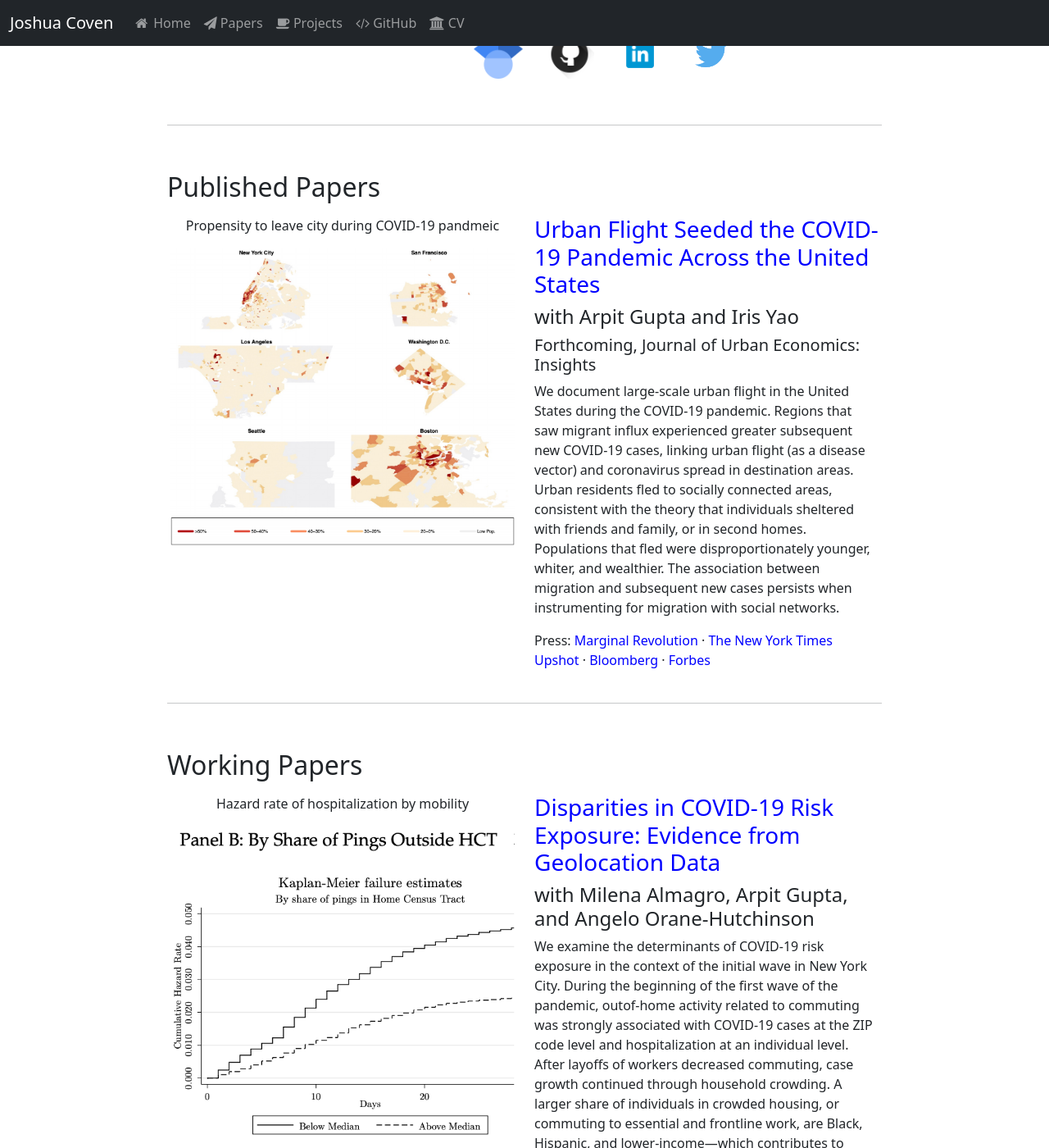
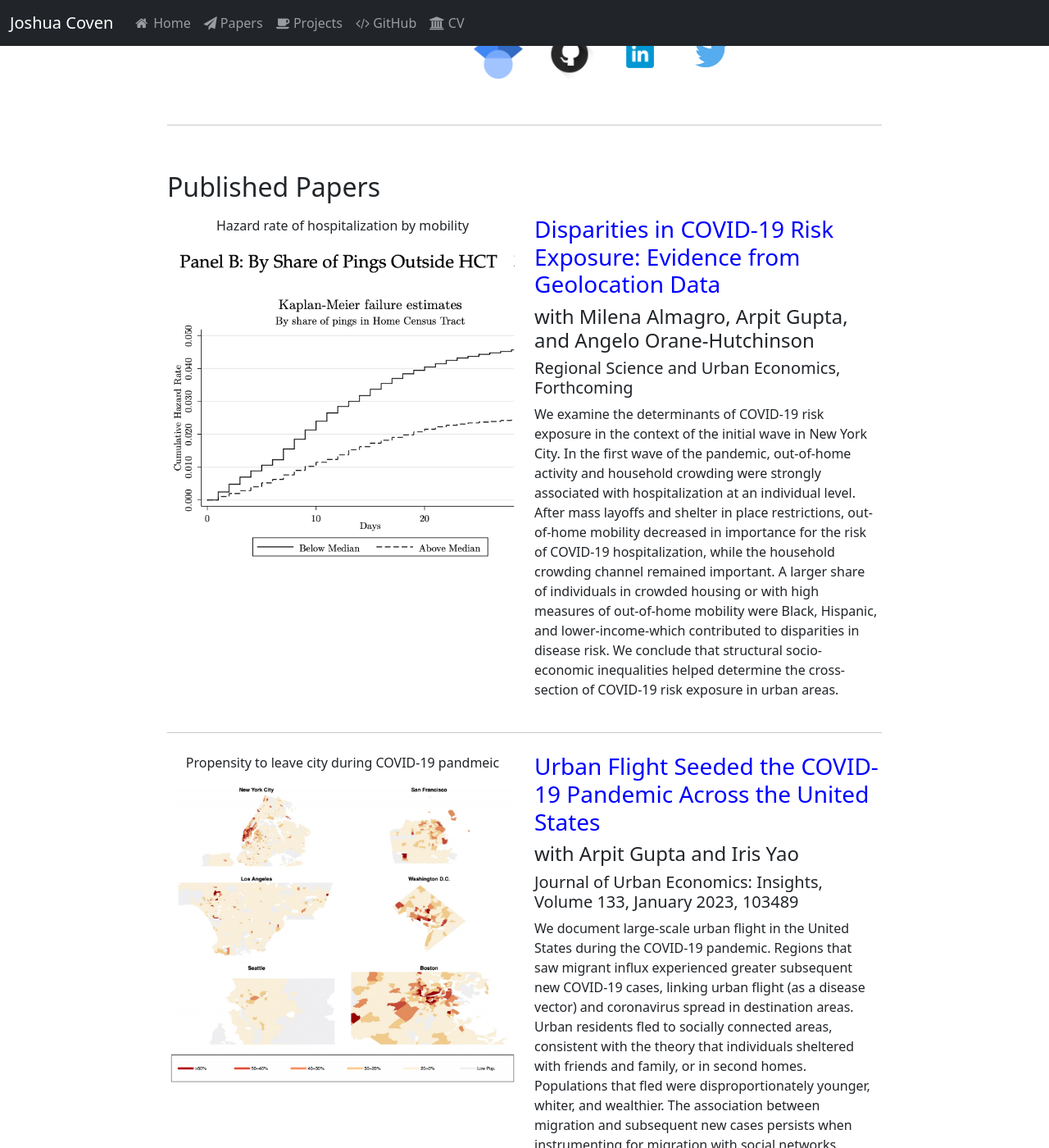
Before and after one commit to joshuacoven/joshuacoven.github.io, a Jekyll site: the page built from _pages/home.md, in a window 1280 px wide and 1400 px high, scrolled down 314 px. Shown: the whole window at 82% size. Built offline with Jekyll 4.4.1, drawn with Linux system fonts in a browser that asks for light colours; some of the changed text lies outside the part shown.

Commit message:
updated website

```diff
--- a/_pages/home.md
+++ b/_pages/home.md
@@ -10,7 +10,7 @@ permalink: /
     </div>
         <div class="col-5">
             <center><h1>Joshua Coven</h1></center>
-            <p>I am a PhD student in Finance at the NYU Stern School of Business. I am interested in cities, housing, household finance, and industrial organization.</p>
+            <p>I am a PhD student in Finance at the NYU Stern School of Business. I am interested in real estate, urban economics, household finance, industrial organization.</p>
             <br>
             <div class="column_three">
                 <div class = "logo">
@@ -40,53 +40,49 @@ permalink: /
 <hr>
 <br>
 <h2>Published Papers</h2>
-
+<div class = "row">
+    <div class = "col-6">
+     <center><p>Hazard rate of hospitalization by mobility</p></center>
+        <a href = "https://www.sciencedirect.com/science/article/pii/S0166046223000686">
+            <img src="/images/survival.png"/>
+        </a>
+    </div>
+    <div class = "col-6">
+        <h3>
+            <a href = "https://www.sciencedirect.com/science/article/pii/S0166046223000686" style = "color: blue">
+            Disparities in COVID-19 Risk Exposure: Evidence from Geolocation Data
+            </a>
+        </h3>
+        <h4>with Milena Almagro, Arpit Gupta, and Angelo Orane-Hutchinson</h4>
+        <h5>Regional Science and Urban Economics, Forthcoming</h5>
+       <p>We examine the determinants of COVID-19 risk exposure in the context of the initial wave in New York City. In the first wave of the pandemic, out-of-home activity and household crowding were strongly associated with hospitalization at an individual level. After mass layoffs and shelter in place restrictions, out-of-home mobility decreased in importance for the risk of COVID-19 hospitalization, while the household crowding channel remained important. A larger share of individuals in crowded housing or with high measures of out-of-home mobility were Black, Hispanic, and lower-income-which contributed to disparities in disease risk. We conclude that structural socio-economic inequalities helped determine the cross-section of COVID-19 risk exposure in urban areas.</p>
+    </div>
+</div>
+<hr>
 <div class = "row">
     <div class = "col-6">
     <center><p>Propensity to leave city during COVID-19 pandmeic</p></center>
-        <a href = "https://www.sciencedirect.com/science/article/pii/S0094119022000663?via%3Dihub#!">
+        <a href = "https://www.sciencedirect.com/science/article/pii/S0094119022000663">
             <img src="/images/city_fleeing.png"/>
         </a>
     </div>
     <div class = "col-6">
         <h3>
-            <a href = "https://www.sciencedirect.com/science/article/pii/S0094119022000663?via%3Dihub#!" style = "color: blue">
+            <a href = "https://www.sciencedirect.com/science/article/pii/S0094119022000663" style = "color: blue">
             Urban Flight Seeded the COVID-19 Pandemic Across the United States
             </a>
         </h3>
         <h4>with Arpit Gupta and Iris Yao</h4>
-        <h5>Forthcoming, Journal of Urban Economics: Insights</h5>
+        <h5>Journal of Urban Economics: Insights, Volume 133, January 2023, 103489</h5>
         <p>We document large-scale urban flight in the United States during the COVID-19 pandemic. Regions that saw migrant influx experienced greater subsequent new COVID-19 cases, linking urban flight (as a disease vector) and coronavirus spread in destination areas. Urban residents fled to socially connected areas, consistent with the theory that individuals sheltered with friends and family, or in second homes. Populations that fled were disproportionately younger, whiter, and wealthier. The association between migration and subsequent new cases persists when instrumenting for migration with social networks.</p>
-<p>Press: <a href = "https://marginalrevolution.com/marginalrevolution/2020/04/escape-from-new-york.html" style = "color: blue">Marginal Revolution</a> · <a href = "https://www.nytimes.com/interactive/2020/05/15/upshot/who-left-new-york-coronavirus.html" style = "color: blue">The New York Times Upshot</a> · <a href = "https://www.bloomberg.com/news/articles/2020-08-14/nyc-crime-spike-is-last-straw-pushing-anxious-residents-to-flee" style = "color: blue">Bloomberg</a> · <a href = "https://www.forbes.com/sites/williamhaseltine/2020/12/21/urban-flight-due-to-covid-19-is-temporary-not-permanent/?sh=6ab583d84cd5" style = "color: blue">Forbes</a></p>
+<p>Press:  <a href = "https://www.nytimes.com/interactive/2020/05/15/upshot/who-left-new-york-coronavirus.html" style = "color: blue">The New York Times Upshot</a> · <a href = "https://www.bloomberg.com/news/articles/2020-08-14/nyc-crime-spike-is-last-straw-pushing-anxious-residents-to-flee" style = "color: blue">Bloomberg</a> · <a href = "https://www.forbes.com/sites/williamhaseltine/2020/12/21/urban-flight-due-to-covid-19-is-temporary-not-permanent/?sh=6ab583d84cd5" style = "color: blue">Forbes</a></p> · <a href = "https://marginalrevolution.com/marginalrevolution/2020/04/escape-from-new-york.html" style = "color: blue">Marginal Revolution</a>
      </div>
 </div>
 
 <hr>
 <br>
 <h2>Working Papers</h2>
-<div class = "row">
-    <div class = "col-6">
-     <center><p>Hazard rate of hospitalization by mobility</p></center>
-        <a href = "https://static1.squarespace.com/static/56086d00e4b0fb7874bc2d42/t/608ee7c73b4783281770b994/1619978187759/COVID_Disparities.pdf">
-            <img src="/images/survival.png"/>
-        </a>
-    </div>
-    <div class = "col-6">
-        <h3>
-            <a href = "https://static1.squarespace.com/static/56086d00e4b0fb7874bc2d42/t/608ee7c73b4783281770b994/1619978187759/COVID_Disparities.pdf" style = "color: blue">
-            Disparities in COVID-19 Risk Exposure: Evidence from Geolocation Data
-            </a>
-        </h3>
-        <h4>with Milena Almagro, Arpit Gupta, and Angelo Orane-Hutchinson</h4>
-       <p>We examine the determinants of COVID-19 risk exposure in the context of the initial
-wave in New York City. During the beginning of the first wave of the pandemic, outof-home activity related to commuting was strongly associated with COVID-19 cases
-at the ZIP code level and hospitalization at an individual level. After layoffs of workers decreased commuting, case growth continued through household crowding. A
-larger share of individuals in crowded housing, or commuting to essential and frontline work, are Black, Hispanic, and lower-income—which contributes to disparities in
-disease risk. As a result, our paper shows that structural socio-economic inequalities
-help determine the cross-section of COVID-19 risk exposure in urban areas.</p>
-    </div>
-</div>
-<hr>
+
 <div class = "row">
     <div class = "col-6">
          <center><p>Propensity to leave home tract by income and date</p></center>
@@ -120,7 +116,7 @@ these mobility responses. Our results point to important inequities in access to
     <div class = "col-4">
         <h4>
             <a href ="https://github.com/joshuacoven/HRS_Assembly"
-            style="color: black">Smart Database Assembly: Health and Retirement Study</a>
+            style="color: black">Database Assembly: Health and Retirement Study</a>
         </h4>
             <a href ="https://github.com/joshuacoven/HRS_Assembly">
             <img src="/images/hrs.png" class="hover" />
@@ -135,13 +131,4 @@ these mobility responses. Our results point to important inequities in access to
             <img src="/images/ffb_analysis.png" class="hover" />
             </a>
     </div>
-    <div class = "col-4">
-        <h4>
-            <a href ="https://github.com/joshuacoven/fantasy_football_scraping"
-            style="color: black">Fantasy football modeling with Sklearn</a>
-        </h4>
-            <a href ="https://github.com/joshuacoven/fantasy_football_scraping">
-            <img src="/images/model.png" class="hover" />
-            </a>
-    </div>
 </div>
```
Also changed, not shown: _pages/cv.md (+8 -6 lines), images/author.jpg, 3 other files.
